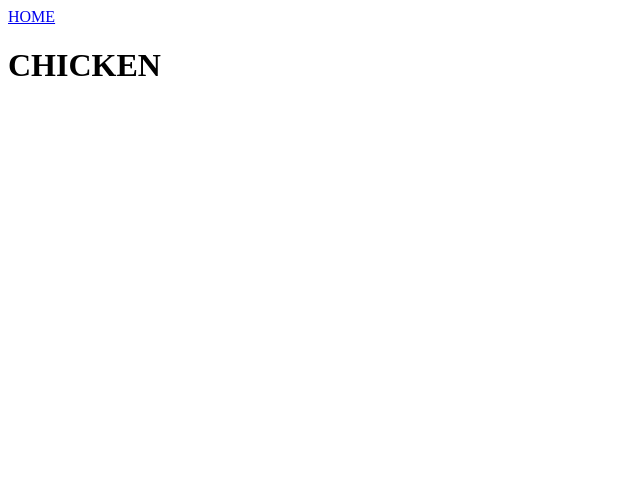
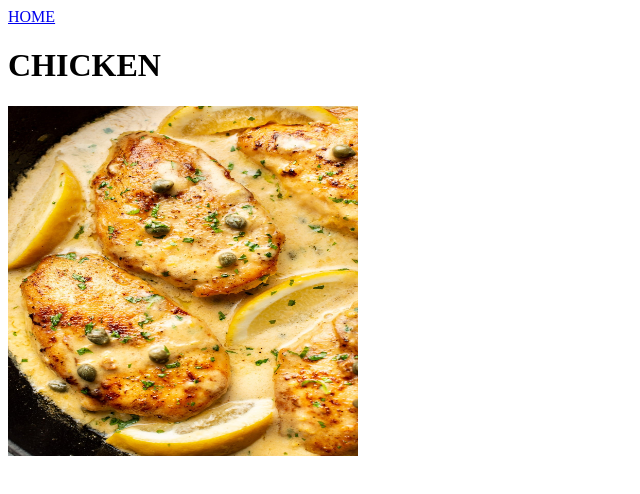
Before and after one commit to comfortmbah/recipes-webpage, a plain HTML site: page recipes/chicken.html in a window 1280 px wide. Shown: the whole page, without its empty margins (0-640 px from the left). Drawn offline with Linux system fonts and the light colour scheme.

Commit message:
Add an image of a recipe

```diff
--- a/recipes/chicken.html
+++ b/recipes/chicken.html
@@ -9,5 +9,6 @@
     <a href="../index.html">HOME</a>
 
     <h1>CHICKEN</h1>
+    <img src="../images/chicken-piccata.jpg" alt="An image of chicken-piccata recipe" width="350px" height="350px">
 </body>
 </html>
```
